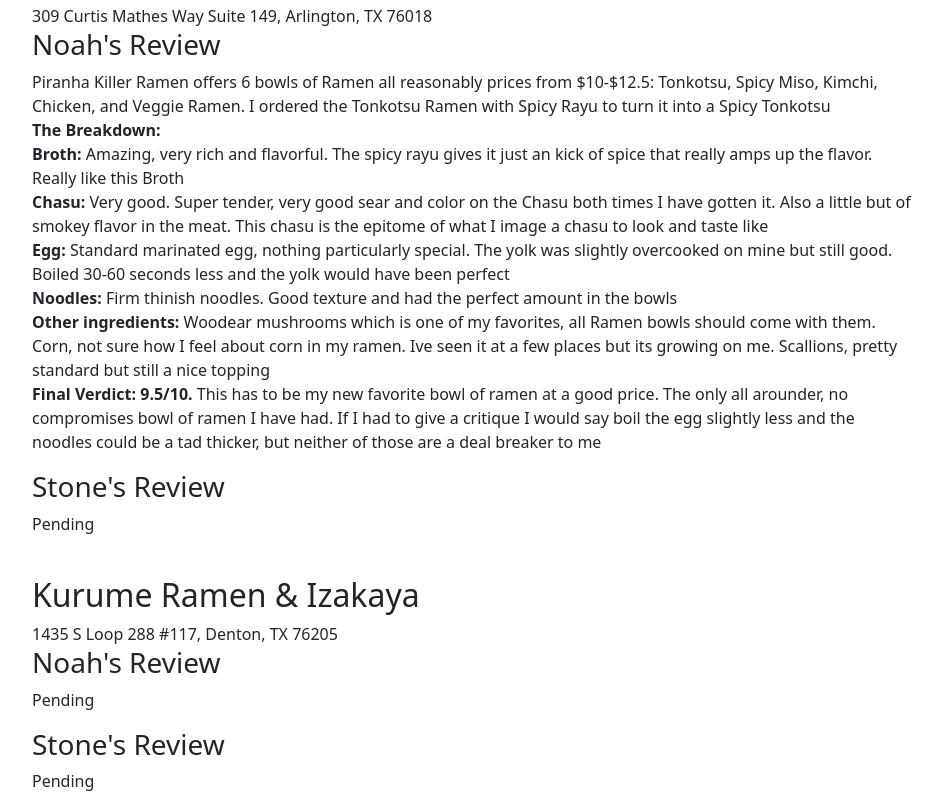
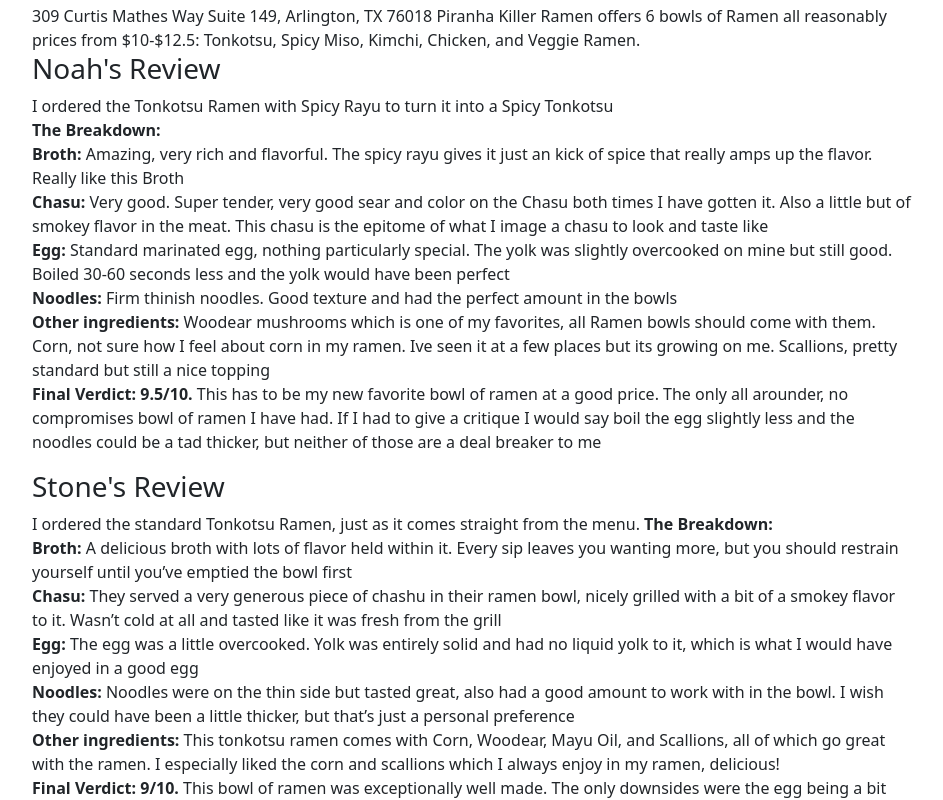
Before and after one commit to Zexan-sudo/Website, a plain HTML site: page RamenReview/index.html in a window 1280 px wide. Shown: the part 170-970 px from the top of the page, without its empty margins (168-1111 px from the left). Drawn offline with Linux system fonts and the light colour scheme.

Commit message:
added stones ramen review for Pirhana Killer Ramen

```diff
--- a/RamenReview/index.html
+++ b/RamenReview/index.html
@@ -32,9 +32,10 @@
         <div>
             <h2>Piranha Killer Ramen</h2>
                 309 Curtis Mathes Way Suite 149, Arlington, TX 76018
+                Piranha Killer Ramen offers 6 bowls of Ramen all reasonably prices from $10-$12.5: Tonkotsu, Spicy Miso, Kimchi, Chicken, and Veggie Ramen.
                 <h3>Noah's Review</h3>
                 <p>
-                    Piranha Killer Ramen offers 6 bowls of Ramen all reasonably prices from $10-$12.5: Tonkotsu, Spicy Miso, Kimchi, Chicken, and Veggie Ramen. I ordered the Tonkotsu Ramen with Spicy Rayu to turn it into a Spicy Tonkotsu<br>
+                    I ordered the Tonkotsu Ramen with Spicy Rayu to turn it into a Spicy Tonkotsu<br>
                     <b>The Breakdown:</b><br>
                     <b>Broth:</b> Amazing, very rich and flavorful. The spicy rayu gives it just an kick of spice that really amps up the flavor. Really like this Broth<br>
                     <b>Chasu:</b> Very good. Super tender, very good sear and color on the Chasu both times I have gotten it. Also a little but of smokey flavor in the meat. This chasu is the epitome of what I image a chasu to look and taste like<br>
@@ -45,7 +46,14 @@
                 </p>
                 <h3>Stone's Review</h3>
                 <p>
-                    Pending
+                    I ordered the standard Tonkotsu Ramen, just as it comes straight from the menu.
+                    <b>The Breakdown:</b><br>
+                    <b>Broth:</b> A delicious broth with lots of flavor held within it. Every sip leaves you wanting more, but you should restrain yourself until you’ve emptied the bowl first<br>
+                    <b>Chasu:</b> They served a very generous piece of chashu in their ramen bowl, nicely grilled with a bit of a smokey flavor to it. Wasn’t cold at all and tasted like it was fresh from the grill<br>
+                    <b>Egg:</b> The egg was a little overcooked. Yolk was entirely solid and had no liquid yolk to it, which is what I would have enjoyed in a good egg<br>
+                    <b>Noodles:</b> Noodles were on the thin side but tasted great, also had a good amount to work with in the bowl. I wish they could have been a little thicker, but that’s just a personal preference<br>
+                    <b>Other ingredients:</b> This tonkotsu ramen comes with Corn, Woodear, Mayu Oil, and Scallions, all of which go great with the ramen. I especially liked the corn and scallions which I always enjoy in my ramen, delicious!<br>
+                    <b>Final Verdict: 9/10.</b>  This bowl of ramen was exceptionally well made. The only downsides were the egg being a bit overdone, and I personally prefer a bit thicker of a noodle in my bowls to get more of that noodle flavor in each bite. Other than that this is one of the best bowls of ramen I’ve had, at a $10 price tag<br>
                 </p>
         </div>
         <br>
```
